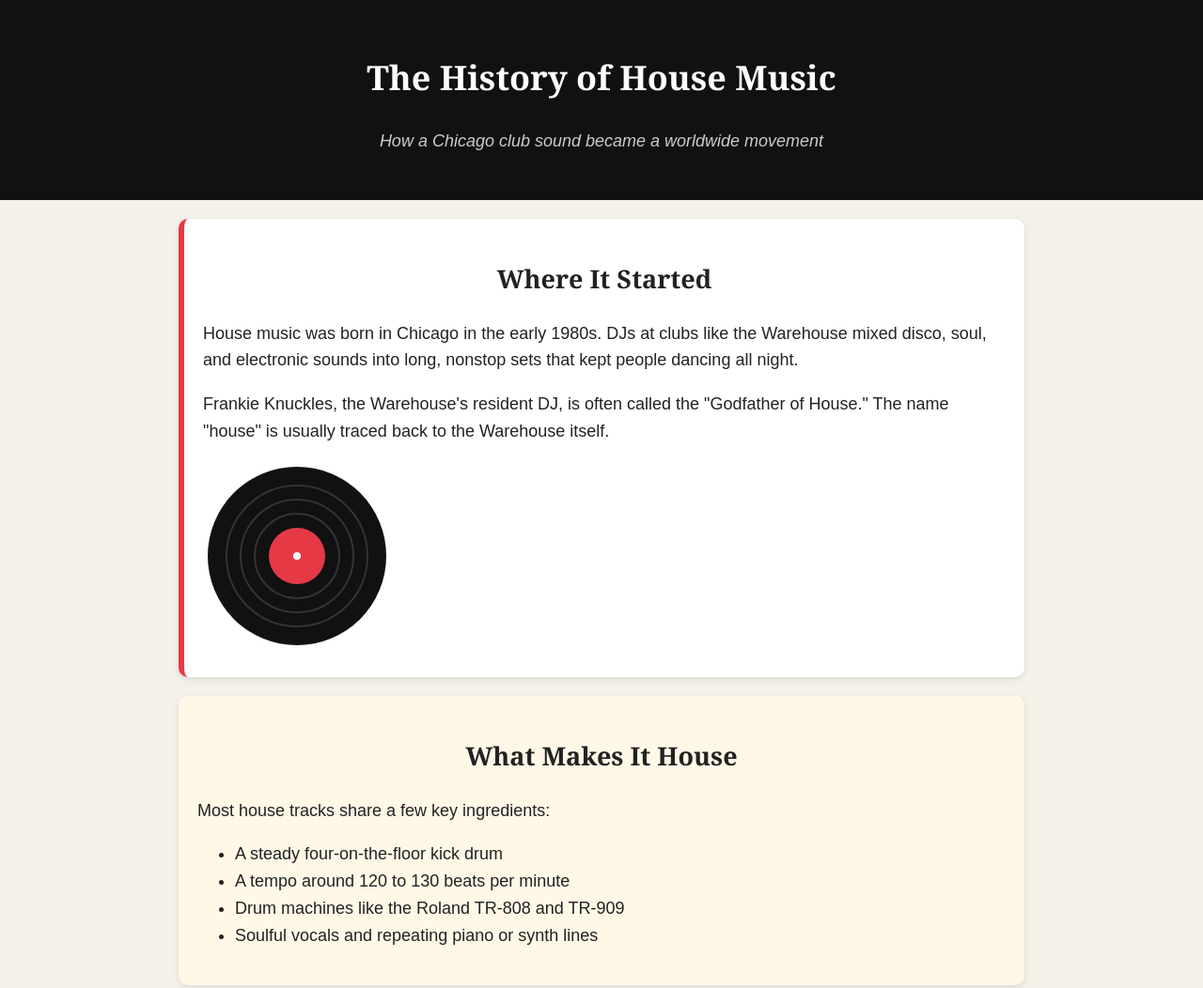
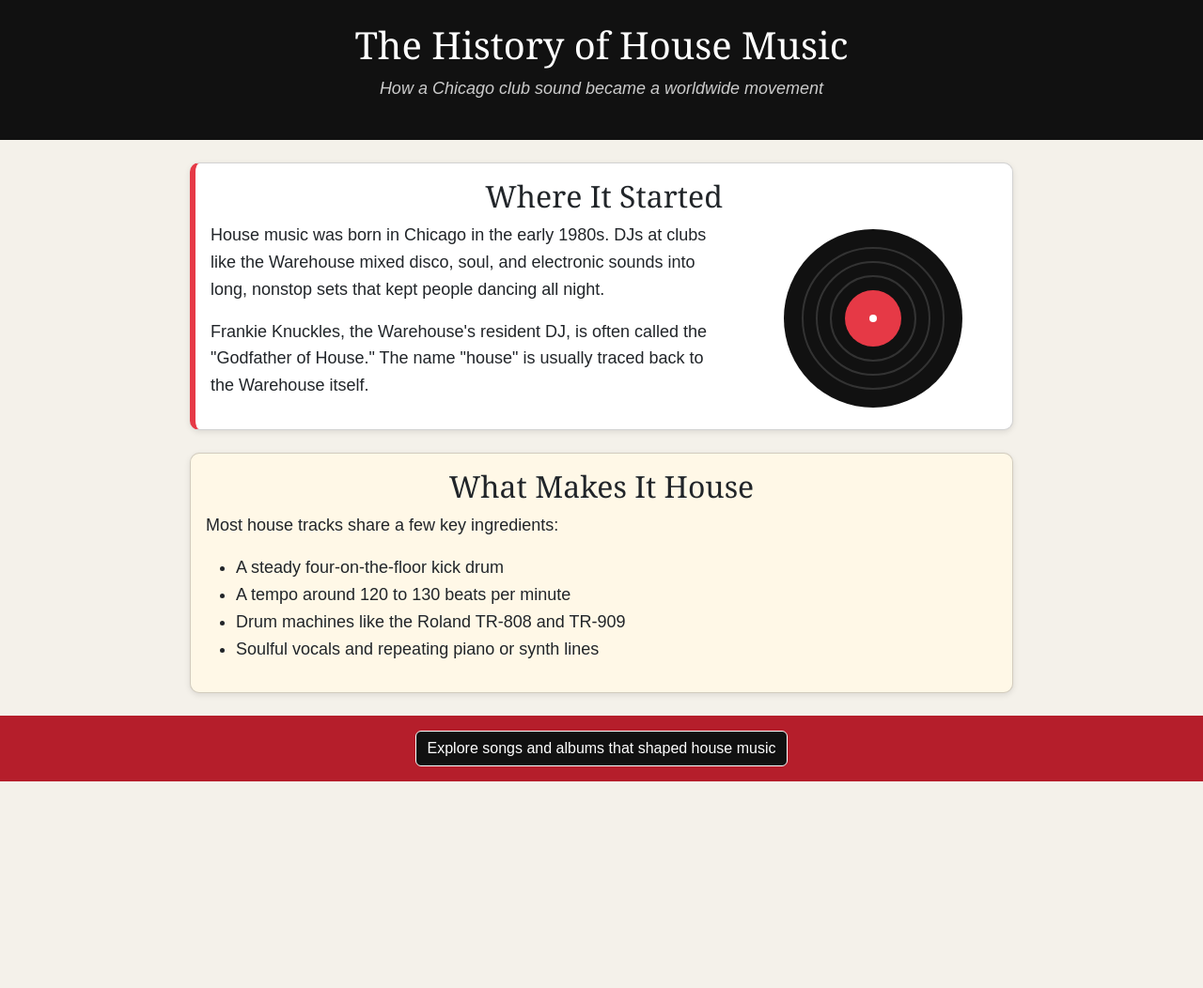
Before and after one commit to wesgmgmt1-source/house-music-history, a plain HTML site: page index.html in a window 1280 px wide. Shown: the top 1052 px of the page at 94% size. After the commit the page ends 832 px from the top, so only its background shows below. Drawn offline with nearby package versions, Linux system fonts and the light colour scheme.

Commit message:
Add Bootstrap CDN and layout classes

```diff
--- a/css/style.css
+++ b/css/style.css
@@ -7,41 +7,28 @@ body {
   font-size: 18px;
   line-height: 1.6;
   color: #222;
-  margin: 0;
 }
 
-/* Header: dark bar with centered text */
+/* Header: dark bar with white text */
 header {
   background-color: #111;
   color: #fff;
-  text-align: center;
-  padding: 30px 20px;
 }
 
-/* Main: centered content with a max width so lines aren't too long */
-main {
+/* Main: max width so lines aren't too long */
+main.container {
   max-width: 900px;
-  margin: 0 auto;
-  padding: 20px;
 }
 
-/* Headings: centered with a serif font */
+/* Headings: serif font */
 h1,
 h2 {
   font-family: Georgia, "Times New Roman", serif;
-  text-align: center;
-}
-
-/* Paragraphs: left-aligned for easy reading */
-p {
-  text-align: left;
 }
 
 /* Footer: red bar so it looks different from the dark header */
 footer {
   background-color: #b51e2b;
-  text-align: center;
-  padding: 20px;
 }
 
 /* Footer links: bold white text */
@@ -50,20 +37,28 @@ footer a {
   font-weight: bold;
 }
 
+/* Footer button: dark with a white outline so it stands out on red */
+.btn-dark {
+  background-color: #111;
+  border-color: #fff;
+}
+
+.btn-dark:hover {
+  background-color: #333;
+  border-color: #fff;
+}
+
 /* ===== Classes: reusable styles used on multiple elements ===== */
 
 /* .card: white boxes that visually separate each section */
 .card {
   background-color: #fff;
   border-radius: 10px;
-  padding: 20px;
-  margin-bottom: 20px;
   box-shadow: 0 2px 6px rgba(0, 0, 0, 0.1);
 }
 
-/* .tagline: centered, italic subtitle under each page title */
+/* .tagline: italic subtitle under each page title */
 .tagline {
-  text-align: center;
   font-style: italic;
   color: #ccc;
 }
@@ -93,16 +88,3 @@ footer a {
 #albums {
   border-top: 6px solid #111;
 }
-
-/* ===== Flexbox: songs and albums side by side on page 2 ===== */
-
-/* .music-row: flex container that puts its sections in a row with space between */
-.music-row {
-  display: flex;
-  gap: 20px;
-}
-
-/* Each section in the row takes up an equal share of the width */
-.music-row .card {
-  flex: 1;
-}
--- a/index.html
+++ b/index.html
@@ -4,29 +4,39 @@
   <meta charset="UTF-8" />
   <meta name="viewport" content="width=device-width, initial-scale=1.0" />
   <title>House Music History | Home</title>
+  <link href="https://cdn.jsdelivr.net/npm/bootstrap@5.3.3/dist/css/bootstrap.min.css" rel="stylesheet" />
   <link rel="stylesheet" href="./css/style.css" />
 </head>
 <body>
   <!-- Header: site title and short tagline -->
-  <header>
-    <h1>The History of House Music</h1>
-    <p class="tagline">How a Chicago club sound became a worldwide movement</p>
+  <header class="text-center py-4">
+    <h1 class="text-center">The History of House Music</h1>
+    <p class="tagline text-center">How a Chicago club sound became a worldwide movement</p>
   </header>
 
   <!-- Main: the core content of the home page -->
-  <main>
+  <main class="container my-4">
     <!-- Section 1: where house music started -->
-    <section id="origins" class="card">
-      <h2>Where It Started</h2>
+    <section id="origins" class="card mb-4">
+      <div class="card-body">
+        <h2 class="text-center">Where It Started</h2>
+        <div class="row align-items-center">
+          <div class="col-md-8">
             <p>House music was born in Chicago in the early 1980s. DJs at clubs like the Warehouse mixed disco, soul, and electronic sounds into long, nonstop sets that kept people dancing all night.</p>
             <p>Frankie Knuckles, the Warehouse's resident DJ, is often called the "Godfather of House." The name "house" is usually traced back to the Warehouse itself.</p>
+          </div>
+          <div class="col-md-4 text-center">
             <!-- Image using a relative path, with alt text and a width -->
-      <img src="images/record.svg" alt="A black vinyl record with a red center label, representing the records played by Chicago house DJs." width="200" />
+            <img src="images/record.svg" alt="A black vinyl record with a red center label, representing the records played by Chicago house DJs." width="200" class="img-fluid" />
+          </div>
+        </div>
+      </div>
     </section>
 
     <!-- Section 2: the sound that defines house -->
-    <section id="sound" class="card">
-      <h2>What Makes It House</h2>
+    <section id="sound" class="card mb-4">
+      <div class="card-body">
+        <h2 class="text-center">What Makes It House</h2>
         <p>Most house tracks share a few key ingredients:</p>
         <!-- Unordered list: features in no particular order -->
         <ul>
@@ -35,14 +45,17 @@
           <li>Drum machines like the Roland TR-808 and TR-909</li>
           <li>Soulful vocals and repeating piano or synth lines</li>
         </ul>
+      </div>
     </section>
   </main>
 
   <!-- Footer: internal link to page 2 -->
-  <footer>
+  <footer class="text-center py-3">
     <nav aria-label="Related pages">
-      <a href="page2.html">Explore songs and albums that shaped house music</a>
+      <a href="page2.html" class="btn btn-dark">Explore songs and albums that shaped house music</a>
     </nav>
   </footer>
+
+  <script src="https://cdn.jsdelivr.net/npm/bootstrap@5.3.3/dist/js/bootstrap.bundle.min.js"></script>
 </body>
 </html>
```
Lines whose indentation alone changed are shown as unchanged.
